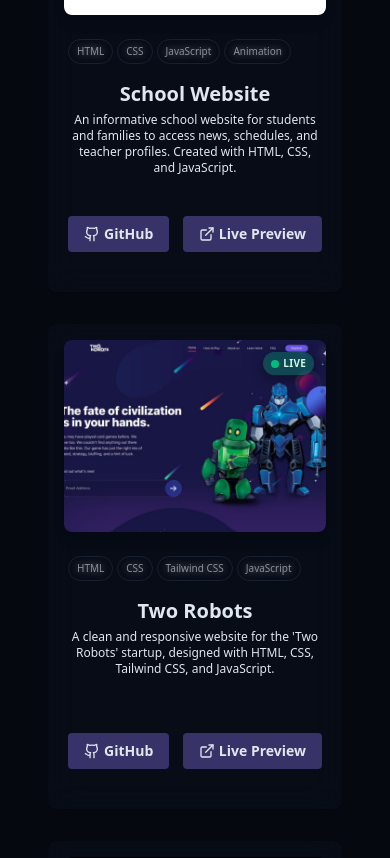
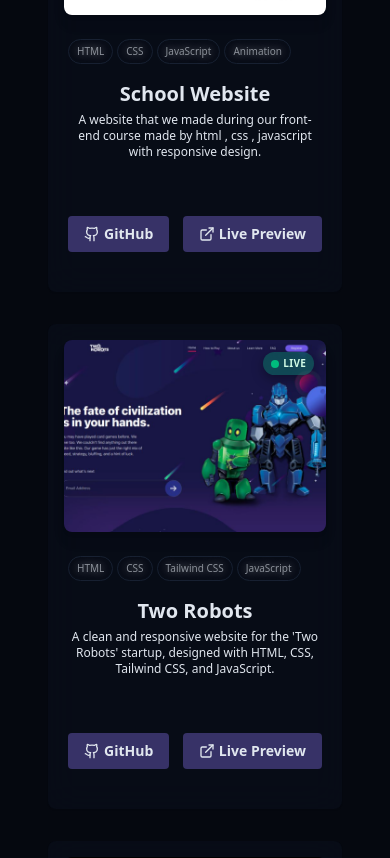
Before and after one commit to mahzzaa/react-portfolio, a React (Vite) app: page / in a window 390 px wide. Shown: the part 6204-7062 px from the top of the page. Built offline with nearby package versions, Linux system fonts and the light colour scheme.

Commit message:
Update School Website project description
Revised the description and comment for the School Website project to clarify that it was created during a front-end course and highlight its responsive design.

```diff
--- a/src/components/ProjectSection.jsx
+++ b/src/components/ProjectSection.jsx
@@ -38,12 +38,12 @@ const projects = [
     demoUrl: "https://architecture-olive.vercel.app/",
   },
   {
-    // an education website for students and their family to get information about their school and teachers made by html , css , javascript
+    // A website that we made during our front-end course  made by html , css , javascript
 
     id: 3,
     name: "School Website",
     description:
-      "An informative school website for students and families to access news, schedules, and teacher profiles. Created with HTML, CSS, and JavaScript.",
+      "A website that we made during our front-end course  made by html , css , javascript with responsive design.",
     image: "/education.png",
     tags: ["HTML", "CSS", "JavaScript", "Animation"],
     githubUrl: "https://github.com/mahzzaa/educationWebsite",
```
